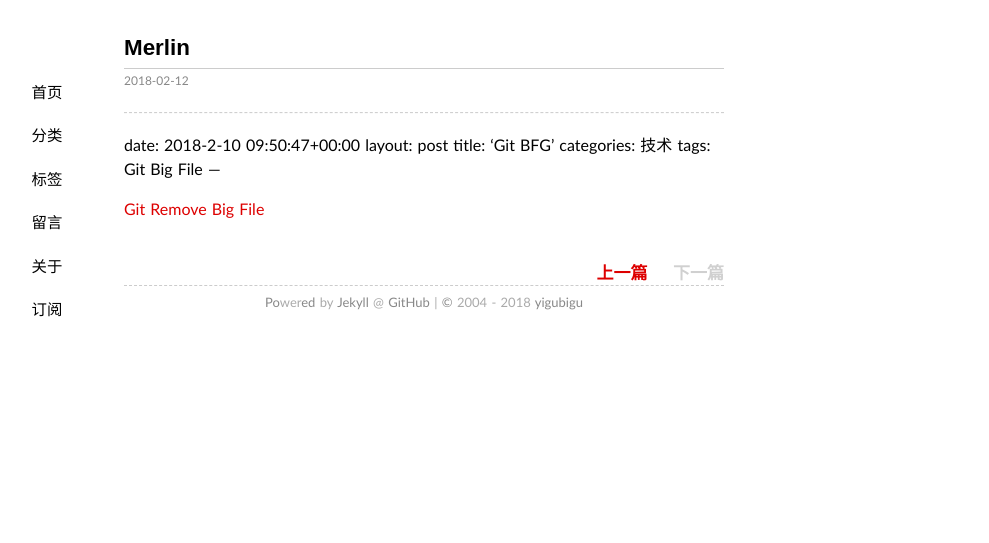
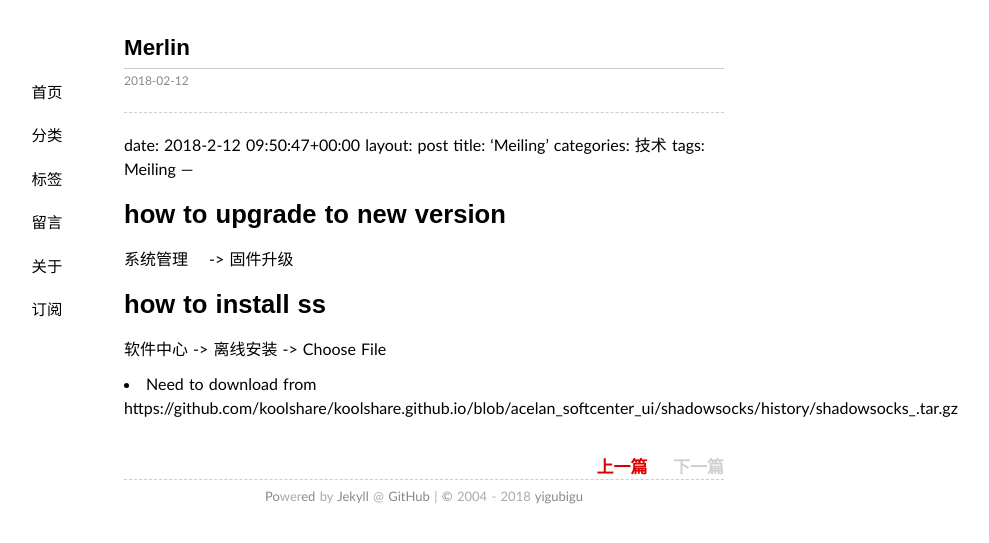
Before and after one commit to yigubigu/yigubigu.github.io, a Jekyll site: the page built from _posts/2018-2-12-merlin.md, in a window 1280 px wide. Shown: the top 543 px of the page, without its empty margins (216-1205 px from the left). Built offline with Jekyll 4.4.1, drawn with Linux system fonts in a browser that asks for light colours; our own code applies the rules of GitHub Pages for plain Markdown files.

Commit message:
Add merling

```diff
--- a/_posts/2018-2-12-merlin.md
+++ b/_posts/2018-2-12-merlin.md
@@ -1,11 +1,19 @@
 
 ---
-date: 2018-2-10 09:50:47+00:00
+date: 2018-2-12 09:50:47+00:00
 layout: post
-title: 'Git BFG'
+title: 'Meiling'
 categories: 技术
-tags:  Git Big File
+tags:  Meiling
 ---
 
+# how to upgrade to new version
 
-[Git Remove Big File](https://rtyley.github.io/bfg-repo-cleaner/)
+系统管理 　->  固件升级
+
+# how to install ss
+
+软件中心 -> 离线安装 -> Choose File
+
+* Need to download from
+https://github.com/koolshare/koolshare.github.io/blob/acelan_softcenter_ui/shadowsocks/history/shadowsocks_.tar.gz
```
